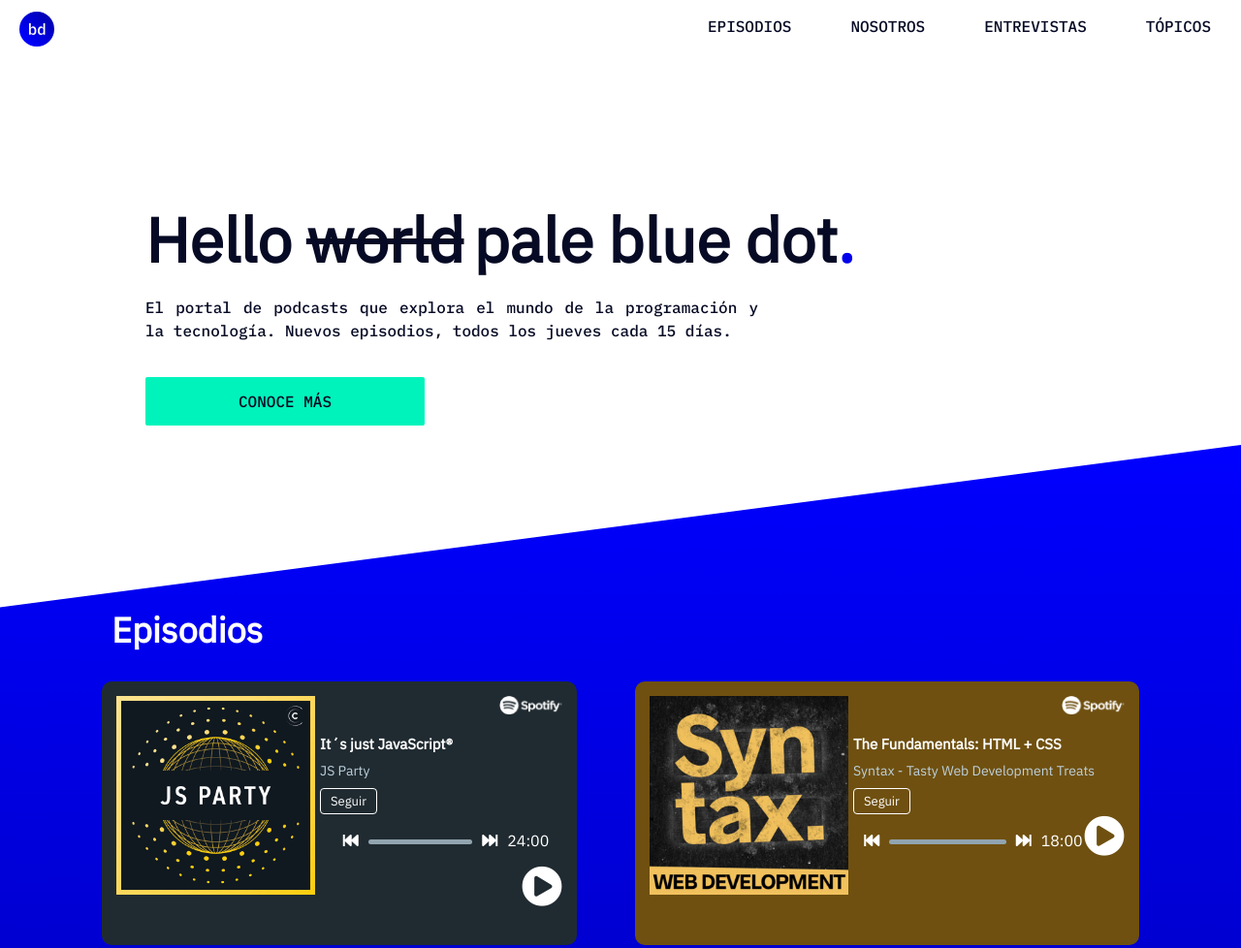
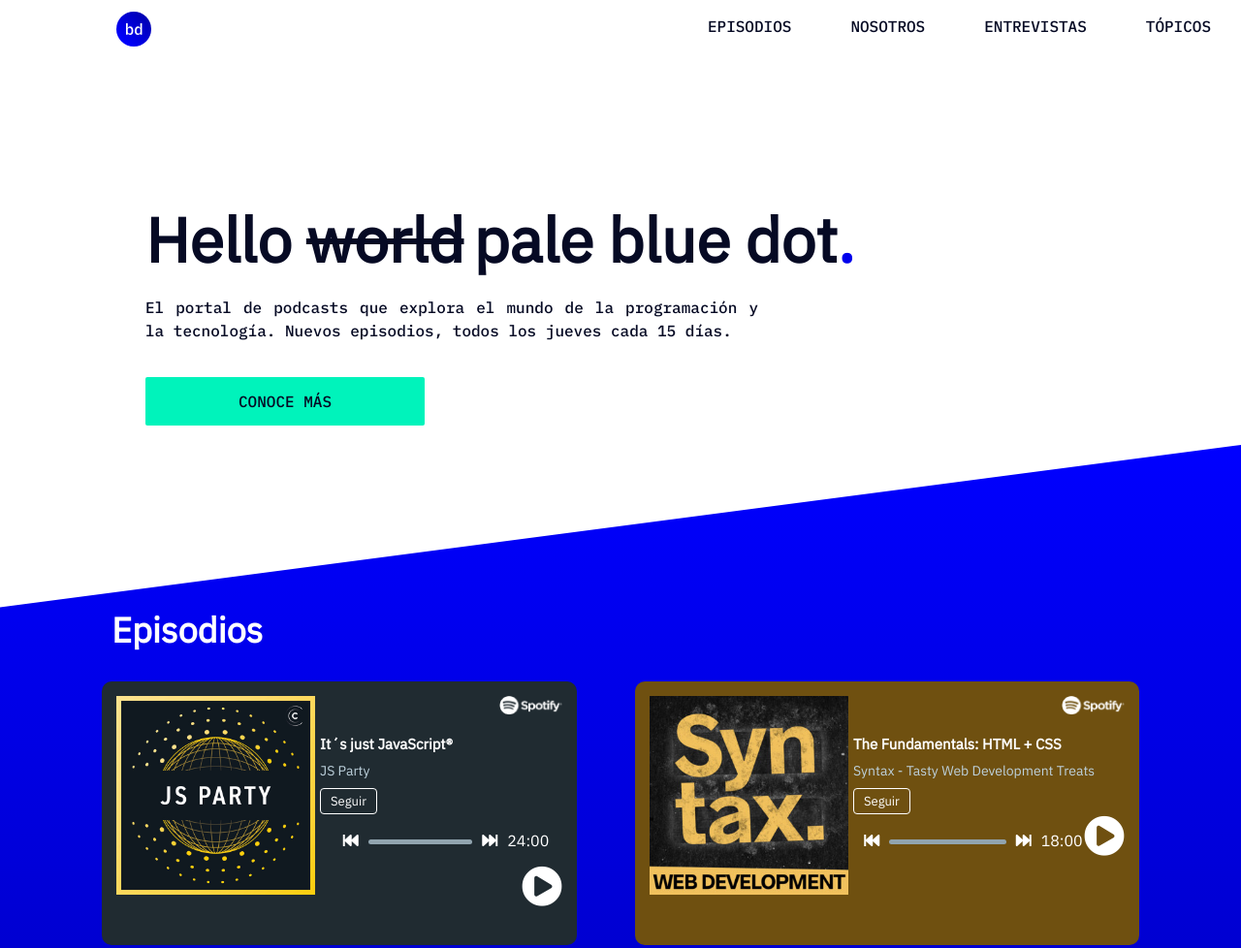
Before and after one commit to Gozantia/landingpodcast, a plain HTML site: page index.html in a window 1280 px wide. Shown: the top 978 px of the page at 97% size. Drawn offline with Linux system fonts and the light colour scheme.

Commit message:
ajuste logo

```diff
--- a/css/style.css
+++ b/css/style.css
@@ -170,6 +170,7 @@ button.follow {
   }
   img.icon {
     width: 36px;
+    margin-left: 100px;
     }
 
   .header ul{
--- a/index.html
+++ b/index.html
@@ -10,7 +10,7 @@
 <body>
     <div class="menu-wrapper">
         <header class="header">
-         <a href="#home" class="logo"><img src="/docs/assets/logo.svg" alt="logo" class="icon"/></a>
+         <a href="#home" class="logo"><img src="docs/assets/logo.svg" alt="logo" class="icon"/></a>
          <input class="menu-btn" type="checkbox" id="menu-btn" />
          <label class="menu-icon" for="menu-btn"><span class="navicon"></span></label>
          <ul class="menu">
```
